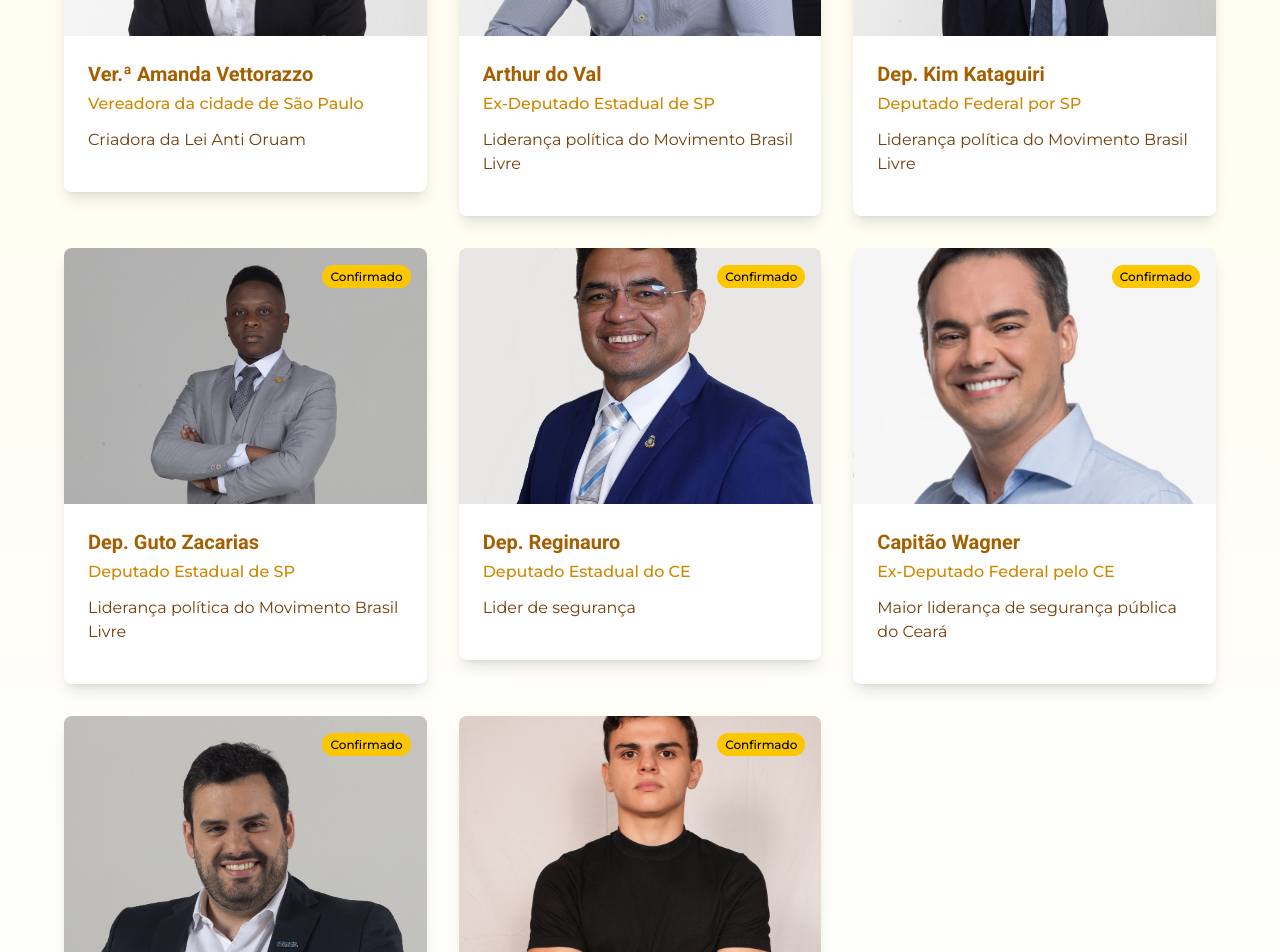
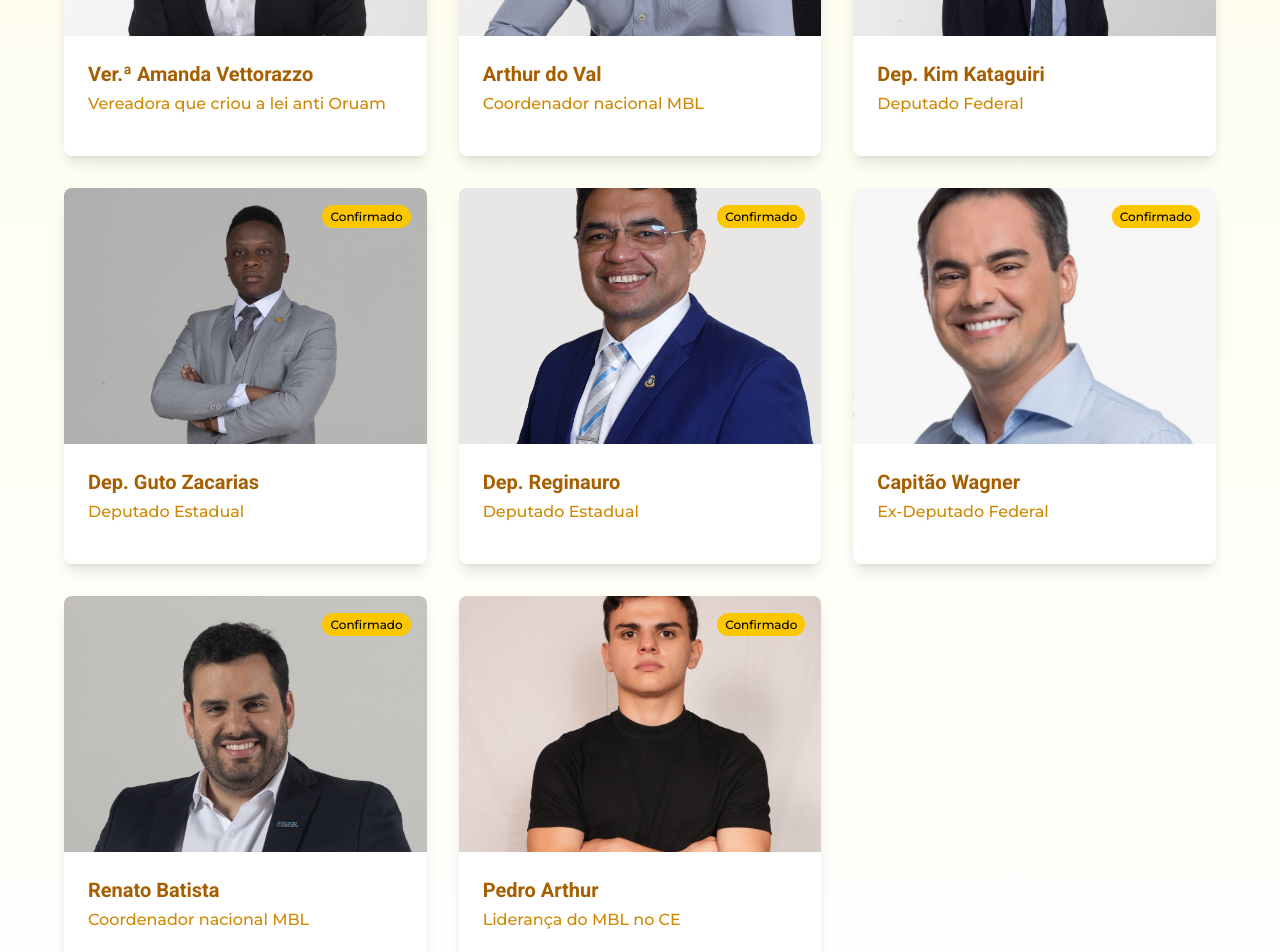
Before and after one commit to efemoreira/frentecontraocrimece, a Next.js app: page / in a window 1280 px wide. Shown: the part 2520-3472 px from the top of the page. Built offline with nearby package versions, Linux system fonts and the light colour scheme.

Commit message:
Atualizar títulos e descrições das personalidades para maior precisão e clareza

```diff
--- a/src/components/Presences.tsx
+++ b/src/components/Presences.tsx
@@ -11,51 +11,51 @@ import 'swiper/css/pagination';
 const people = [
   {
     name: 'Ver.ª Amanda Vettorazzo ',
-    title: 'Vereadora da cidade de São Paulo',
+    title: 'Vereadora que criou a lei anti Oruam',
     image: '/images/person-2.jpg',
-    description: 'Criadora da Lei Anti Oruam'
+    description: ''
   },
   {
     name: 'Arthur do Val',
-    title: 'Ex-Deputado Estadual de SP',
+    title: 'Coordenador nacional MBL',
     image: '/images/person-1.jpg',
-    description: 'Liderança política do Movimento Brasil Livre'
+    description: ''
   },
   {
     name: 'Dep. Kim Kataguiri',
-    title: 'Deputado Federal por SP',
+    title: 'Deputado Federal',
     image: '/images/kim.jpg',
-    description: 'Liderança política do Movimento Brasil Livre'
+    description: ''
   },
   {
     name: 'Dep. Guto Zacarias',
-    title: 'Deputado Estadual de SP',
+    title: 'Deputado Estadual',
     image: '/images/guto.jpg',
-    description: 'Liderança política do Movimento Brasil Livre'
+    description: ''
   },
   {
     name: 'Dep. Reginauro',
-    title: 'Deputado Estadual do CE',
+    title: 'Deputado Estadual',
     image: '/images/person-3.jpg',
-    description: 'Lider de segurança'
+    description: ''
   },
   {
     name: 'Capitão Wagner',
-    title: 'Ex-Deputado Federal pelo CE',
+    title: 'Ex-Deputado Federal',
     image: '/images/person-4.jpg',
-    description: 'Maior liderança de segurança pública do Ceará'
+    description: ''
   },
   {
     name: 'Renato Batista',
-    title: 'Portavoz do Movimento Brasil Livre',
+    title: 'Coordenador nacional MBL',
     image: '/images/renato.jpg',
-    description: 'Candidato a vereador em 2024'
+    description: ''
   },
   {
     name: 'Pedro Arthur',
-    title: 'Portavoz do Movimento Brasil Livre',
+    title: 'Liderança do MBL no CE',
     image: '/images/person-5.jpg',
-    description: 'Candidato a vereador em 2024'
+    description: ''
   },
 ];
 
```
